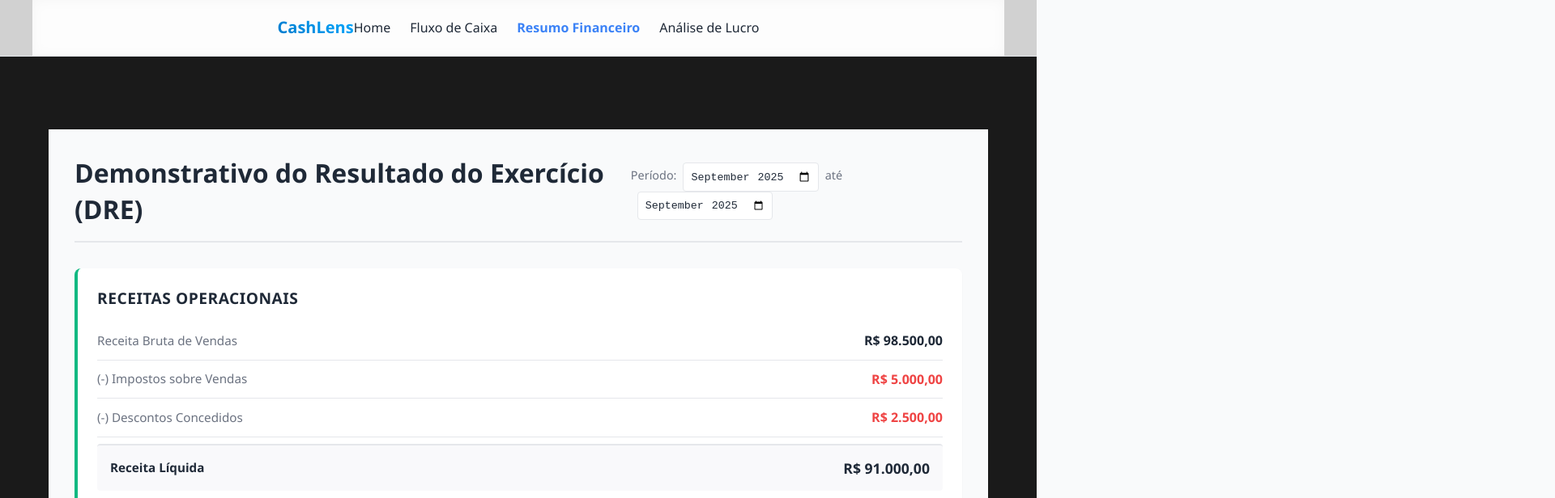
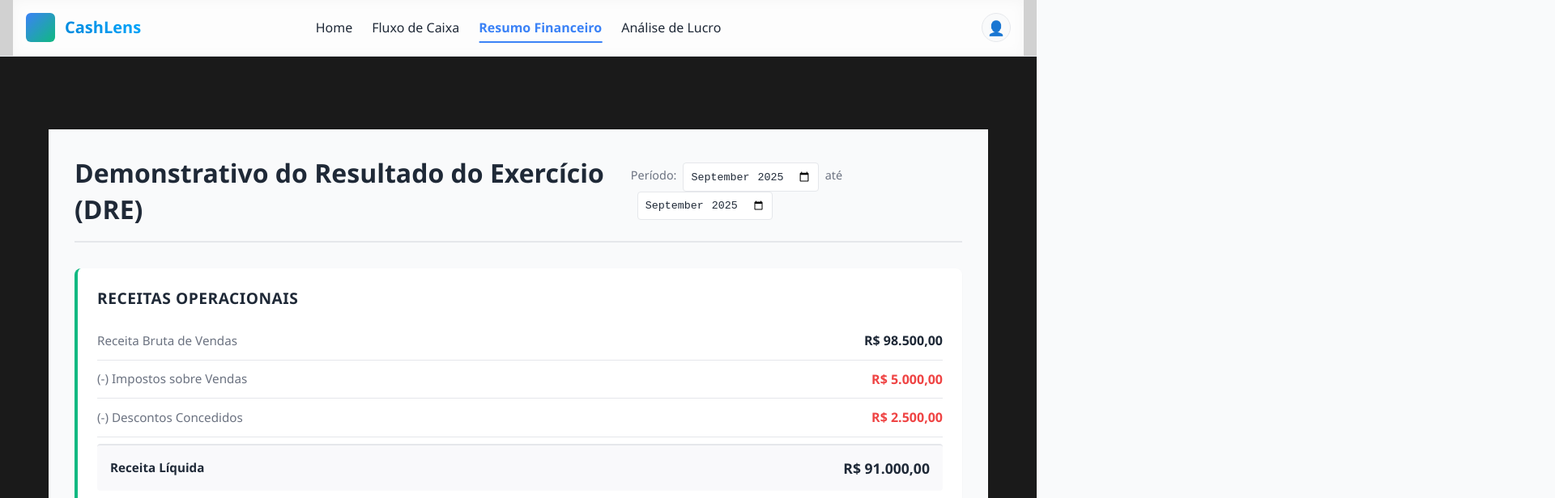
Before and after one commit to CashLens-Project/CashLens-Front, a React (Vite) app: page /dre in a window 1280 px wide. Shown: the top 616 px of the page at 81% size, 1920 px wide, since content can reach past the window. Built offline with nearby package versions, Linux system fonts and the light colour scheme.

Commit message:
Melhoria na  Navbar

```diff
--- a/src/components/ui/NavBar.jsx
+++ b/src/components/ui/NavBar.jsx
@@ -1,27 +1,118 @@
-import { NavLink } from 'react-router-dom';
+import React, { useState, useCallback, useEffect } from 'react';
+import { NavLink, useLocation } from 'react-router-dom';
 
 export default function NavBar() {
+  const [isMobileMenuOpen, setIsMobileMenuOpen] = useState(false);
+  const location = useLocation();
+
+  // Fecha o menu mobile ao mudar de rota
+  useEffect(() => {
+    setIsMobileMenuOpen(false);
+  }, [location.pathname]);
+
+  const toggleMobileMenu = useCallback(() => {
+    setIsMobileMenuOpen(prev => !prev);
+  }, []);
+
+  // Fecha menu ao pressionar Escape
+  useEffect(() => {
+    const handleEscape = (e) => {
+      if (e.key === 'Escape') setIsMobileMenuOpen(false);
+    };
+
+    document.addEventListener('keydown', handleEscape);
+    return () => document.removeEventListener('keydown', handleEscape);
+  }, []);
+
   return (
-    <nav className="navbar">
-      <div className="navbar-inner">
-        <div className="navbar-brand">CashLens</div>
-        <div className="navbar-menu">
-          <div className="navbar-links">
-            <NavLink to="/" end className="navlink">
+    <>
+      <nav className="navbar" role="navigation" aria-label="Menu principal">
+        <div className="navbar-content">
+          {/* Lado Esquerdo: Logo + Nome */}
+          <NavLink
+            to="/"
+            className="navbar-brand"
+            aria-label="Página inicial - CashLens"
+          >
+            <div className="logo" aria-hidden="true">CL</div>
+            <span className="brand-name">CashLens</span>
+          </NavLink>
+
+          {/* Centro: Menu de Navegação (Desktop) */}
+          <div className="navbar-menu">
+            <div className="navbar-links" role="menubar">
+              <NavLink to="/" end className="navlink" role="menuitem">
+                Home
+              </NavLink>
+              <NavLink to="/dashboard" className="navlink" role="menuitem">
+                Fluxo de Caixa
+              </NavLink>
+              <NavLink to="/dre" className="navlink" role="menuitem">
+                Resumo Financeiro
+              </NavLink>
+              <NavLink to="/waterfall" className="navlink" role="menuitem">
+                Análise de Lucro
+              </NavLink>
+            </div>
+          </div>
+
+          {/* Lado Direito: Usuário + Menu Mobile */}
+          <div className="navbar-user">
+            <div
+              className="user-icon"
+              title="Usuário"
+              aria-label="Perfil do usuário"
+              role="img"
+            >
+              👤
+            </div>
+
+            <button
+              className={`menu-toggle ${isMobileMenuOpen ? 'active' : ''}`}
+              onClick={toggleMobileMenu}
+              aria-label={isMobileMenuOpen ? 'Fechar menu' : 'Abrir menu'}
+              aria-expanded={isMobileMenuOpen}
+              aria-controls="mobile-menu"
+            >
+              <span className="menu-line"></span>
+              <span className="menu-line"></span>
+              <span className="menu-line"></span>
+            </button>
+          </div>
+        </div>
+
+        {/* Menu Mobile */}
+        <div
+          id="mobile-menu"
+          className={`mobile-menu ${isMobileMenuOpen ? 'active' : ''}`}
+          role="menu"
+          aria-hidden={!isMobileMenuOpen}
+        >
+          <div className="mobile-menu-content">
+            <NavLink to="/" end className="mobile-navlink" role="menuitem">
               Home
             </NavLink>
-            <NavLink to="/dashboard" className="navlink">
+            <NavLink to="/dashboard" className="mobile-navlink" role="menuitem">
               Fluxo de Caixa
             </NavLink>
-            <NavLink to="/dre" className="navlink">
+            <NavLink to="/dre" className="mobile-navlink" role="menuitem">
               Resumo Financeiro
             </NavLink>
-            <NavLink to="/waterfall" className="navlink">
+            <NavLink to="/waterfall" className="mobile-navlink" role="menuitem">
               Análise de Lucro
             </NavLink>
           </div>
         </div>
-      </div>
-    </nav>
+      </nav>
+
+      {/* Overlay para mobile */}
+      {isMobileMenuOpen && (
+        <div
+          className="mobile-overlay"
+          onClick={toggleMobileMenu}
+          aria-hidden="true"
+        />
+      )}
+    </>
   );
 }
--- a/src/index.css
+++ b/src/index.css
@@ -50,7 +50,7 @@ a {
   color: transparent;
 }
 
-/* Navbar styles */
+/* Navbar styles - MANTIDO ORIGINAL */
 .navbar {
   position: sticky;
   top: 0;
@@ -184,3 +184,238 @@ a {
     grid-template-columns: repeat(4, 1fr);
   }
 }
+
+/* ===== ESTILOS APRIMORADOS PARA O NOVO NAVBAR ===== */
+
+/* Ajustes para a nova estrutura do navbar */
+.navbar-content {
+  max-width: 1280px;
+  margin: 0 auto;
+  display: flex;
+  justify-content: space-between;
+  align-items: center;
+  height: 64px;
+  padding: 0 1rem;
+  position: relative;
+}
+
+/* Brand aprimorado */
+.navbar-brand {
+  display: flex;
+  align-items: center;
+  gap: 0.75rem;
+  transition: transform 0.2s ease;
+}
+
+.navbar-brand:hover {
+  transform: translateY(-1px);
+}
+
+.logo {
+  width: 36px;
+  height: 36px;
+  background: linear-gradient(135deg, var(--accent) 0%, var(--success) 100%);
+  border-radius: 6px;
+  display: flex;
+  align-items: center;
+  justify-content: center;
+  color: white;
+  font-weight: 700;
+  font-size: 0.9rem;
+}
+
+/* Menu desktop - mantendo compatibilidade */
+.navbar-menu {
+  position: absolute;
+  left: 50%;
+  transform: translateX(-50%);
+}
+
+.navbar-links .navlink {
+  position: relative;
+  padding: 0.5rem 0;
+}
+
+.navbar-links .navlink::after {
+  content: '';
+  position: absolute;
+  bottom: 0;
+  left: 0;
+  width: 0;
+  height: 2px;
+  background: var(--accent);
+  transition: width 0.3s ease;
+}
+
+.navbar-links .navlink:hover::after,
+.navbar-links .navlink.active::after {
+  width: 100%;
+}
+
+/* User section */
+.navbar-user {
+  display: flex;
+  align-items: center;
+  gap: 1rem;
+}
+
+.user-icon {
+  width: 36px;
+  height: 36px;
+  border-radius: 50%;
+  background: var(--bg);
+  display: flex;
+  align-items: center;
+  justify-content: center;
+  border: 1px solid #e5e7eb;
+  transition: all 0.2s ease;
+  cursor: pointer;
+  font-size: 1.1rem;
+}
+
+.user-icon:hover {
+  border-color: var(--accent);
+}
+
+/* Mobile menu toggle */
+.menu-toggle {
+  display: none;
+  flex-direction: column;
+  justify-content: space-between;
+  width: 24px;
+  height: 18px;
+  background: none;
+  border: none;
+  cursor: pointer;
+  padding: 0;
+}
+
+@media (max-width: 767px) {
+  .menu-toggle {
+    display: flex;
+  }
+
+  .navbar-menu {
+    display: none;
+  }
+}
+
+.menu-line {
+  display: block;
+  height: 2px;
+  width: 100%;
+  background: var(--text);
+  border-radius: 1px;
+  transition: all 0.3s ease;
+  transform-origin: center;
+}
+
+.menu-toggle.active .menu-line:nth-child(1) {
+  transform: rotate(45deg) translate(6px, 6px);
+}
+
+.menu-toggle.active .menu-line:nth-child(2) {
+  opacity: 0;
+  transform: scale(0);
+}
+
+.menu-toggle.active .menu-line:nth-child(3) {
+  transform: rotate(-45deg) translate(5px, -5px);
+}
+
+/* Mobile menu */
+.mobile-menu {
+  position: fixed;
+  top: 0;
+  right: -100%;
+  width: 280px;
+  height: 100vh;
+  background: var(--panel);
+  box-shadow: -2px 0 10px rgba(0, 0, 0, 0.1);
+  transition: right 0.3s ease-in-out;
+  z-index: 100;
+  padding-top: 80px;
+}
+
+.mobile-menu.active {
+  right: 0;
+}
+
+.mobile-menu-content {
+  display: flex;
+  flex-direction: column;
+  padding: 1rem;
+  gap: 0.5rem;
+}
+
+.mobile-navlink {
+  display: block;
+  padding: 1rem 1.5rem;
+  color: var(--text);
+  font-weight: 500;
+  border-radius: 6px;
+  transition: all 0.2s ease;
+}
+
+.mobile-navlink:hover {
+  background: var(--bg);
+  color: var(--accent);
+}
+
+.mobile-navlink.active {
+  background: rgba(59, 130, 246, 0.1);
+  color: var(--accent);
+  font-weight: 600;
+}
+
+/* Mobile overlay */
+.mobile-overlay {
+  position: fixed;
+  top: 0;
+  left: 0;
+  width: 100%;
+  height: 100%;
+  background: rgba(0, 0, 0, 0.3);
+  z-index: 99;
+}
+
+/* Responsive adjustments */
+@media (max-width: 767px) {
+  .navbar-content {
+    padding: 0 1rem;
+  }
+
+  .brand-name {
+    display: none;
+  }
+}
+
+@media (max-width: 480px) {
+  .mobile-menu {
+    width: 100%;
+  }
+}
+
+/* Focus states para acessibilidade */
+.navlink:focus-visible,
+.mobile-navlink:focus-visible,
+.menu-toggle:focus-visible {
+  outline: 2px solid var(--accent);
+  outline-offset: 2px;
+  border-radius: 4px;
+}
+
+/* Suporte a reduced motion */
+@media (prefers-reduced-motion: reduce) {
+  .navbar-brand,
+  .navlink,
+  .mobile-navlink,
+  .menu-toggle,
+  .mobile-menu {
+    transition: none;
+  }
+
+  .navbar-brand:hover {
+    transform: none;
+  }
+}
```
